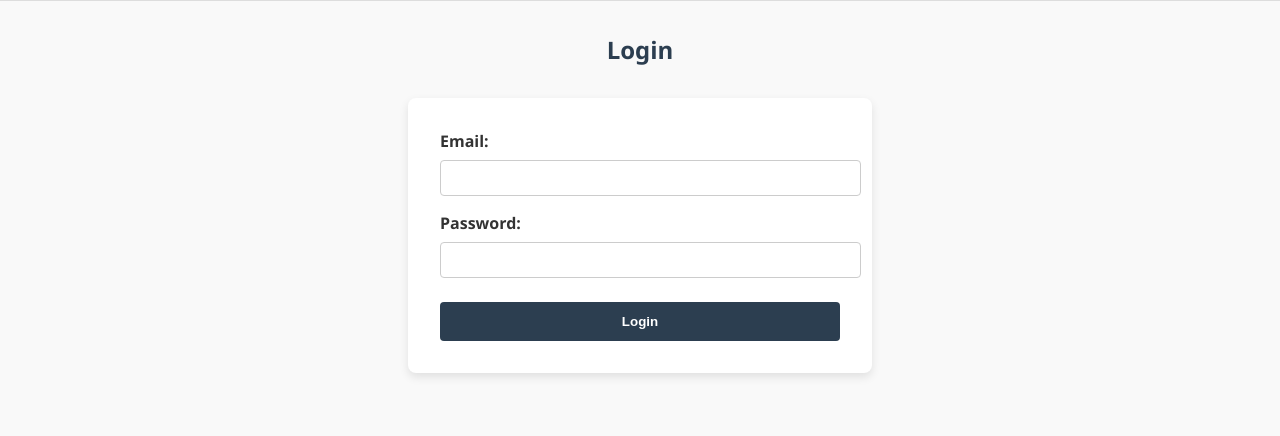
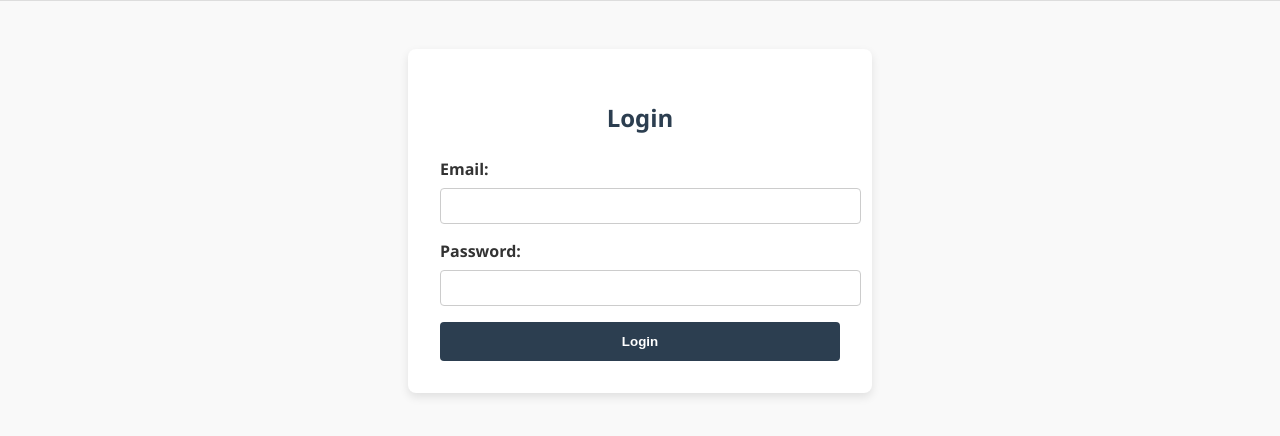
Before and after one commit to praveshgrewal/E-Shop, a Flask app: page /login in a window 1280 px wide. Shown: the part 54-490 px from the top of the page. Run offline with Flask 3, Linux system fonts and the light colour scheme.

Commit message:
Update login.html

```diff
--- a/templates/login.html
+++ b/templates/login.html
@@ -1,16 +1,63 @@
+
 {% extends 'base.html' %}
 {% block content %}
-<h2 style="text-align: center; color: #2c3e50; margin-top: 2rem;">Login</h2>
+<style>
+    .login-container {
+        max-width: 400px;
+        margin: 3rem auto;
+        background: #ffffff;
+        padding: 2rem;
+        border-radius: 8px;
+        box-shadow: 0 4px 10px rgba(0, 0, 0, 0.1);
+    }
 
-<form method="POST" style="max-width: 400px; margin: 2rem auto; background: #ffffff; padding: 2rem; border-radius: 8px; box-shadow: 0 4px 10px rgba(0, 0, 0, 0.1);">
-    <label style="display: block; margin-bottom: 0.5rem; font-weight: bold; color: #333;">Email:</label>
-    <input type="email" name="email" required style="width: 100%; padding: 0.6rem; margin-bottom: 1rem; border: 1px solid #ccc; border-radius: 4px;" />
+    .login-container h2 {
+        text-align: center;
+        color: #2c3e50;
+        margin-bottom: 1.5rem;
+    }
 
-    <label style="display: block; margin-bottom: 0.5rem; font-weight: bold; color: #333;">Password:</label>
-    <input type="password" name="password" required style="width: 100%; padding: 0.6rem; margin-bottom: 1.5rem; border: 1px solid #ccc; border-radius: 4px;" />
+    .login-container label {
+        display: block;
+        margin-bottom: 0.5rem;
+        font-weight: bold;
+        color: #333;
+    }
 
-    <button type="submit" style="width: 100%; padding: 0.75rem; background-color: #2c3e50; color: white; border: none; border-radius: 4px; font-weight: bold; cursor: pointer;">
-        Login
-    </button>
-</form>
+    .login-container input {
+        width: 100%;
+        padding: 0.6rem;
+        margin-bottom: 1rem;
+        border: 1px solid #ccc;
+        border-radius: 4px;
+    }
+
+    .login-container button {
+        width: 100%;
+        padding: 0.75rem;
+        background-color: #2c3e50;
+        color: white;
+        border: none;
+        border-radius: 4px;
+        font-weight: bold;
+        cursor: pointer;
+    }
+
+    .login-container button:hover {
+        background-color: #1abc9c;
+    }
+</style>
+
+<div class="login-container">
+    <h2>Login</h2>
+    <form method="POST">
+        <label>Email:</label>
+        <input type="email" name="email" required />
+
+        <label>Password:</label>
+        <input type="password" name="password" required />
+
+        <button type="submit">Login</button>
+    </form>
+</div>
 {% endblock %}
```
